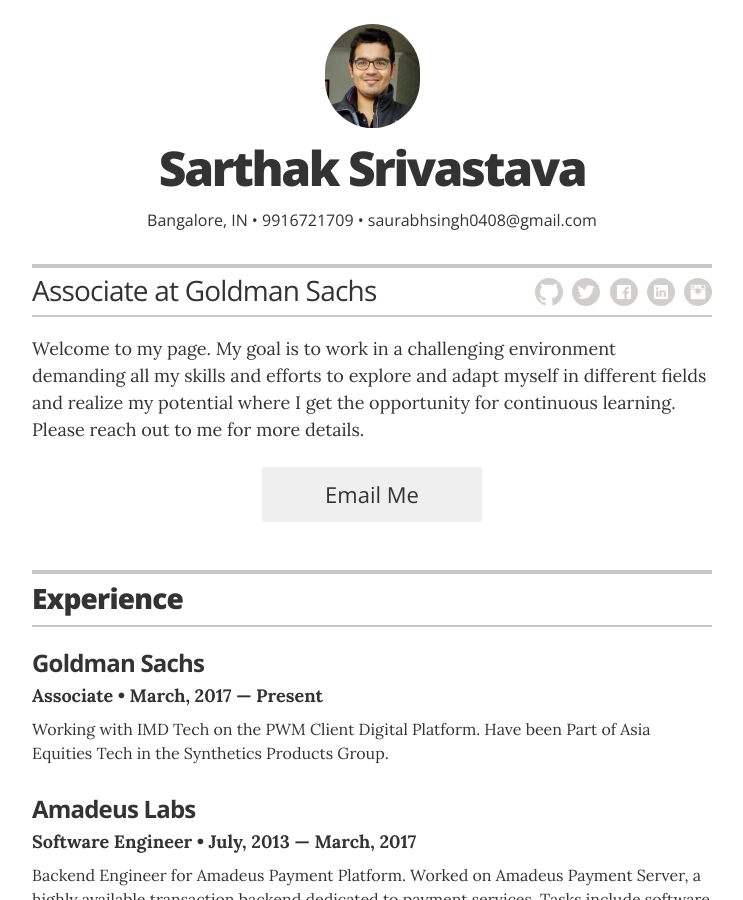
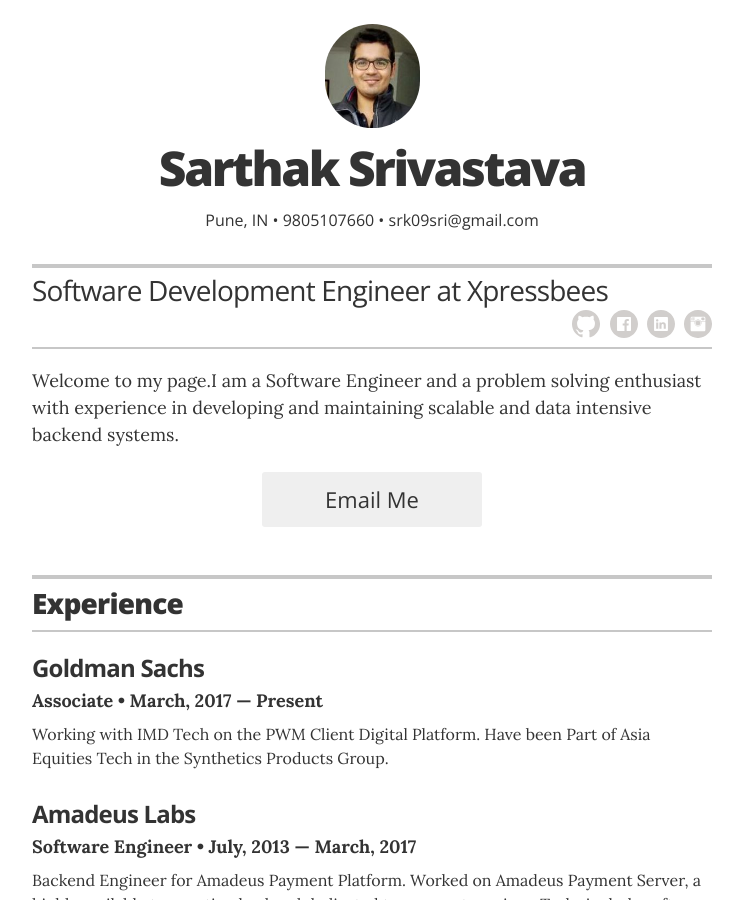
Before and after one commit to srk09sri/srk09sri, a Jekyll site: the page built from index.html, in a window 1280 px wide and 900 px high. Shown: the whole window, without its empty margins (268-1011 px from the left). Built offline with Jekyll 4.4.1, drawn with Linux system fonts in a browser that asks for light colours.

Commit message:
Update _config.yml

```diff
--- a/_config.yml
+++ b/_config.yml
@@ -1,6 +1,6 @@
 # Site settings
-title: "Saurabh Singh"
-description: "About Saurabh"
+title: "Sarthak Srivastava"
+description: "About Sarthak"
 
 # Build settings
 markdown: kramdown
@@ -11,19 +11,19 @@
 # Resume settings
 resume_avatar:                  "true"
 resume_name:                    "Sarthak Srivastava"
-resume_title:                   "Associate at Goldman Sachs"
+resume_title:                   "Software Development Engineer at Xpressbees"
 
 # used for the contact button in _layouts/resume.html
-resume_contact_email:           "saurabhsingh0408@gmail.com"
+resume_contact_email:           "srk09sri@gmail.com"
 
 # the next two items are used for schema itemprops in _layouts/resume.html
-resume_contact_telephone:       "9916712709"
-resume_contact_address:         "Bangalore, IN"
+resume_contact_telephone:       "9805107660"
+resume_contact_address:         "Pune, IN"
 
-resume_header_contact_info:     "Bangalore, IN • 9916721709 • saurabhsingh0408@gmail.com"
+resume_header_contact_info:     "Pune, IN • 9805107660 • srk09sri@gmail.com"
 display_header_contact_info:    "true"
 
-resume_header_intro: "<p>Welcome to my page. My goal is to work in a challenging environment demanding all my skills and efforts to explore and adapt myself in different fields and realize my potential where I get the opportunity for continuous learning. Please reach out to me for more details.</p>"
+resume_header_intro: "<p>Welcome to my page.I am a Software Engineer and a problem solving enthusiast with experience in developing and maintaining scalable and data intensive backend systems.</p>"
 
 # use "yes" to display the email contact button,
 # "no" to display an "I'm not looking for work" message,
@@ -45,8 +45,8 @@
 # Resume social links
 # uncomment the options you wish to display
 resume_social_links:
-  resume_github_url:            "https://github.com/saurabhsingh0408/about-me"
-  resume_twitter_url:           "http://twitter.com/saurabh_0408"
+  resume_github_url:            "https://github.com/srk09sri/"
+  resume_leetcode_url:          "https://leetcode.com/feed_me_09/"
   resume_facebook_url:          "https://www.facebook.com/saurabh.singh.0408"
   resume_linkedin_url:          "https://www.linkedin.com/in/saurabh-singh-a4916126/"
   resume_instagram_url:         "https://www.instagram.com/saurabh_0408/"
```
